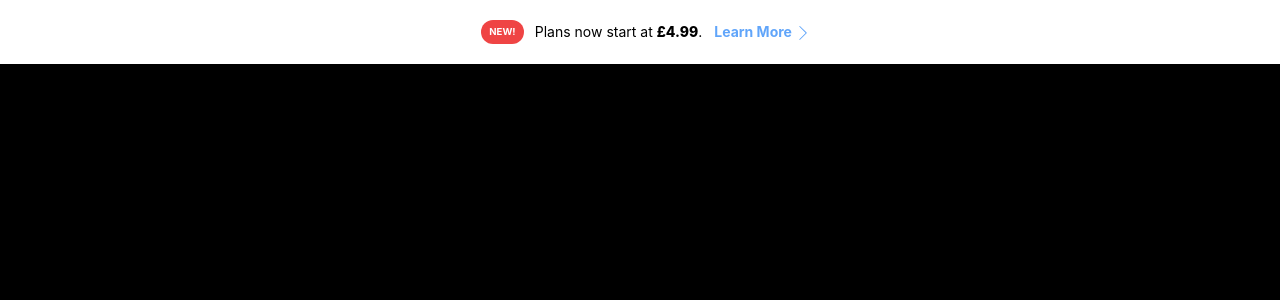
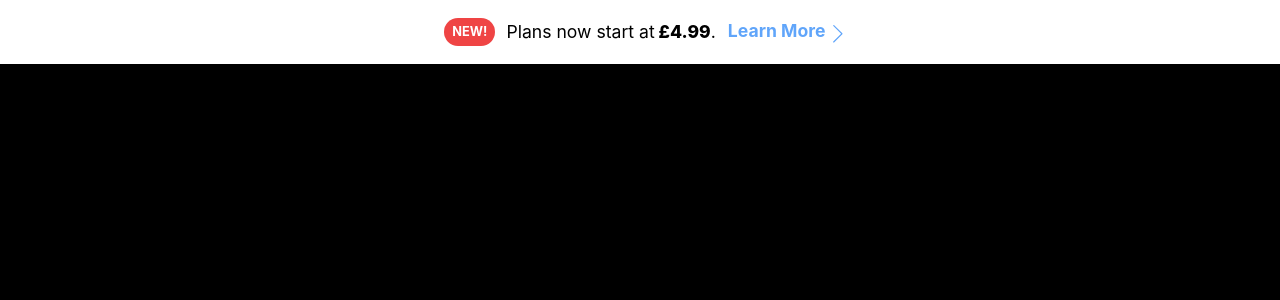
Before and after one commit to divizn/clone-sites, a Next.js app in the folder netflix/: page / in a window 1280 px wide. Shown: the top 300 px of the page. Built offline with nearby package versions, Linux system fonts and the light colour scheme.

Commit message:
chore: added media for larger screens

```diff
--- a/netflix/components/Plan.jsx
+++ b/netflix/components/Plan.jsx
@@ -5,13 +5,14 @@ import { SlArrowRight } from "react-icons/sl";
 const Plan = () => {
   return (
     <nav className="bg-white h-16 flex items-center justify-center">
-      <div className="bg-red-500 rounded-[17px] py-[0.3rem] px-[0.5rem] mx-[0.7rem] font-bold text-white text-[0.6rem] whitespace-nowrap">
+      <div className="bg-red-500 md:text-[0.8rem] rounded-[17px] py-[0.3rem] px-[0.5rem] mx-[0.7rem] font-bold text-white text-[0.6rem] whitespace-nowrap">
         NEW!
       </div>
-      <div className="text-sm">
-        Plans now start at <span className="font-extrabold">£4.99</span>.
+      <div className="text-sm md:text-[1.1rem]">
+        Plans now start at
+        <span className="font-extrabold md:text-[1.1rem]"> £4.99</span>.
       </div>
-      <div className="text-blue-400 font-bold text-sm ml-3 flex">
+      <div className="text-blue-400 font-bold text-sm md:text-[1.1rem] ml-3 flex">
         <a href="https://www.netflix.com/signup">Learn More </a>
         <div className="mt-1 ml-1">
           <SlArrowRight />
```
